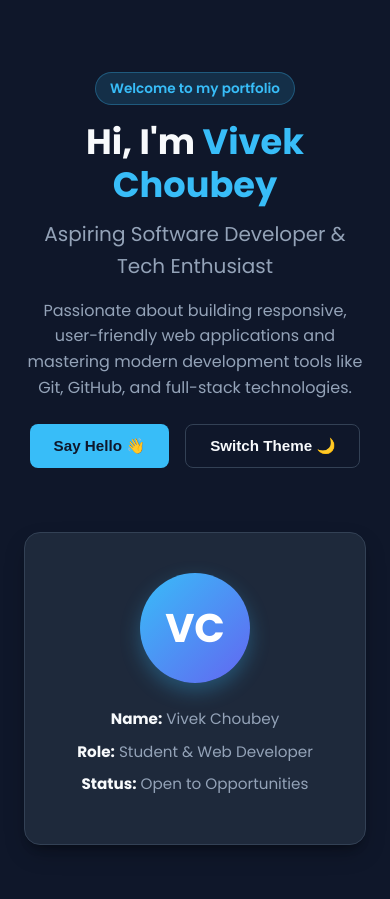
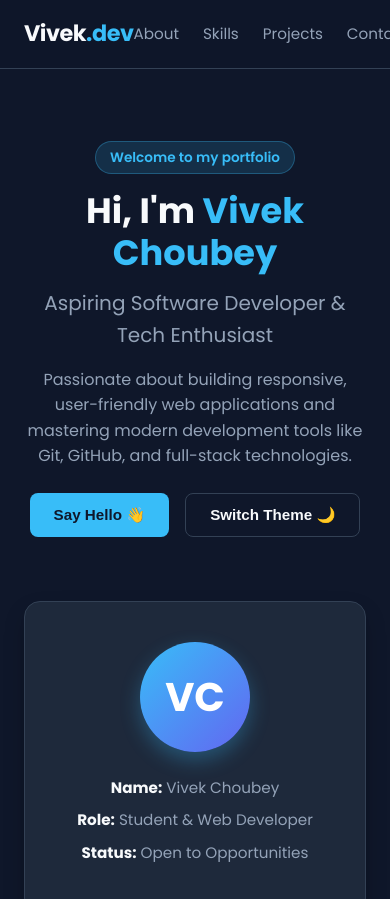
Before and after one commit to vivek33311/GitHub-practical-test, a plain HTML site: page index.html in a window 390 px wide. Shown: the top 899 px of the page. Drawn offline with Linux system fonts and the light colour scheme.

Commit message:
feat: add responsive navigation bar to portfolio

```diff
--- a/index.html
+++ b/index.html
@@ -10,6 +10,19 @@
     <link href="https://fonts.googleapis.com/css2?family=Poppins:wght@300;400;600;700&display=swap" rel="stylesheet">
 </head>
 <body>
+    <!-- Navigation Bar -->
+    <header class="header">
+        <nav class="navbar">
+            <a href="#" class="nav-logo">Vivek<span>.dev</span></a>
+            <ul class="nav-links">
+                <li><a href="#about">About</a></li>
+                <li><a href="#skills">Skills</a></li>
+                <li><a href="#projects">Projects</a></li>
+                <li><a href="#contact">Contact</a></li>
+            </ul>
+        </nav>
+    </header>
+
     <main class="container">
         <!-- Hero / About Section -->
         <section id="about" class="hero-section">
--- a/style.css
+++ b/style.css
@@ -45,6 +45,62 @@ body {
     line-height: 1.6;
     transition: var(--transition);
     min-height: 100vh;
+}
+
+/* ==========================================================
+   Navigation Bar (feature-navbar)
+   ========================================================== */
+.header {
+    position: sticky;
+    top: 0;
+    z-index: 1000;
+    background-color: rgba(15, 23, 42, 0.95);
+    backdrop-filter: blur(10px);
+    border-bottom: 1px solid var(--border-color);
+    transition: var(--transition);
+}
+
+body.light-theme .header {
+    background-color: rgba(255, 255, 255, 0.95);
+}
+
+.navbar {
+    max-width: 1100px;
+    margin: 0 auto;
+    padding: 1rem 1.5rem;
+    display: flex;
+    justify-content: space-between;
+    align-items: center;
+}
+
+.nav-logo {
+    font-size: 1.4rem;
+    font-weight: 700;
+    color: var(--text-primary);
+    text-decoration: none;
+    letter-spacing: -0.5px;
+}
+
+.nav-logo span {
+    color: var(--accent-color);
+}
+
+.nav-links {
+    display: flex;
+    list-style: none;
+    gap: 1.5rem;
+}
+
+.nav-links a {
+    color: var(--text-secondary);
+    text-decoration: none;
+    font-size: 0.95rem;
+    font-weight: 500;
+    transition: var(--transition);
+}
+
+.nav-links a:hover {
+    color: var(--accent-color);
 }
 
 .container {
```
